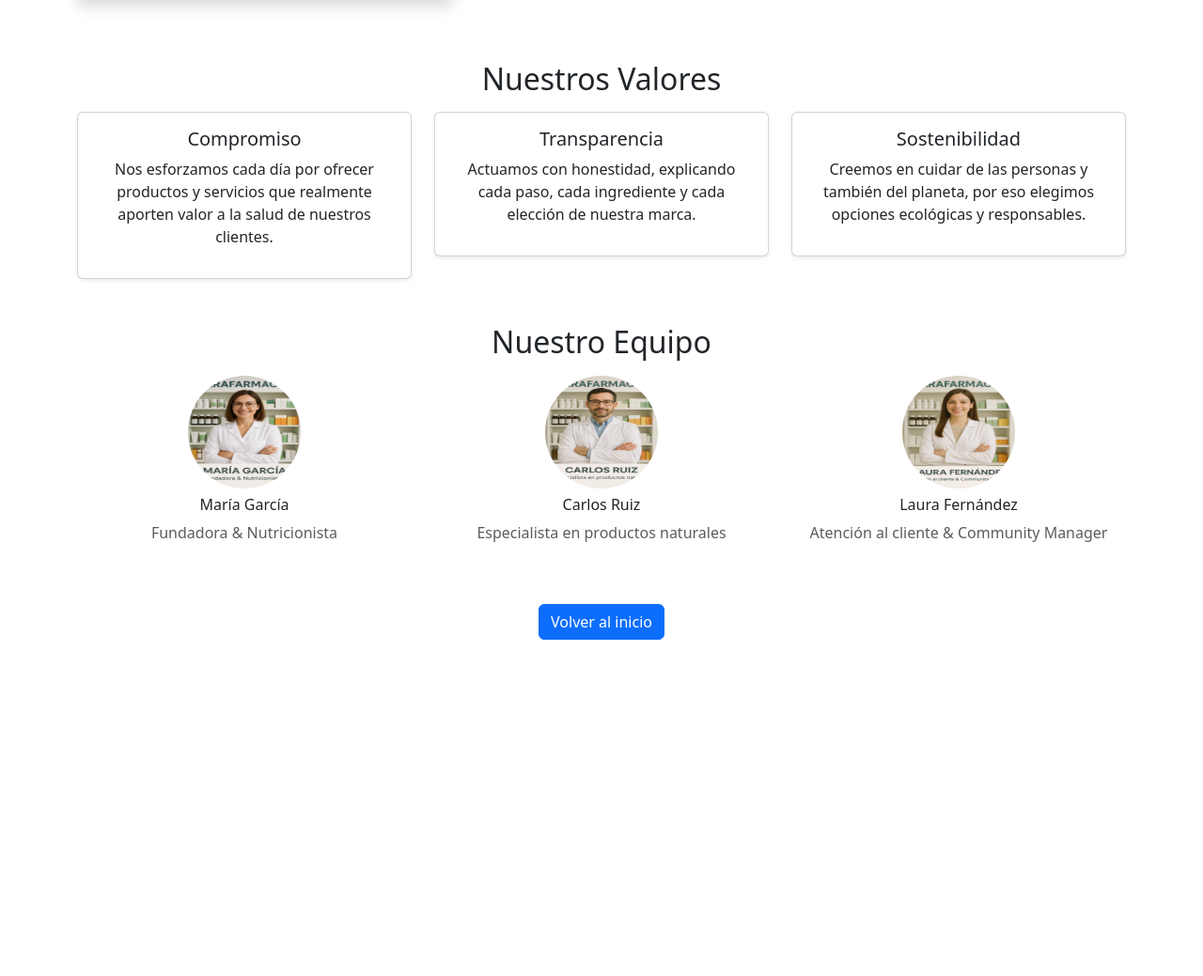
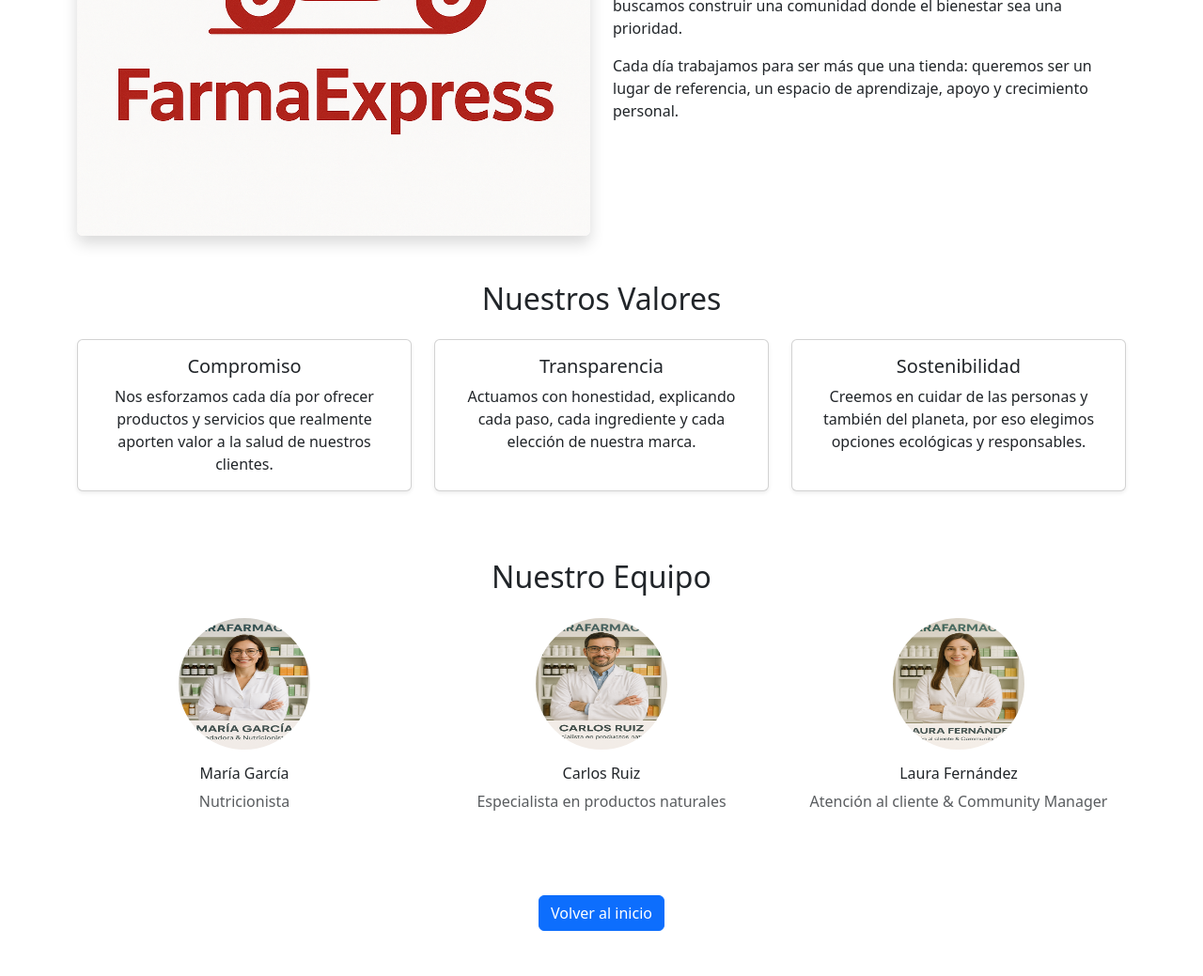
Before and after one commit to javier-hacking2004/JavierG-mez-ProyectoFinalFarmaExpress, a Spring Boot app: page /quienes-somos in a window 1280 px wide. Shown: the part 439-1478 px from the top of the page at 94% size. Before the commit the page ends 1120 px from the top, so only its background shows below. Run offline with Spring Boot 4, Linux system fonts and the light colour scheme.

```diff
--- a/src/main/resources/templates/quienes-somos.html
+++ b/src/main/resources/templates/quienes-somos.html
@@ -6,16 +6,16 @@
     <link href="https://cdn.jsdelivr.net/npm/bootstrap@5.3.3/dist/css/bootstrap.min.css" rel="stylesheet">
 </head>
 <body>
-<div class="container mt-5">
+<div class="container py-5">
 
-    <h1 class="mb-4 text-center">Quiénes Somos</h1>
+    <h1 class="text-center mb-5">Quiénes Somos</h1>
 
     <div class="row align-items-center mb-5">
-        <div class="col-md-6">
-            <img src="/images/equipo.jpg" alt="Nuestro equipo" class="img-fluid rounded shadow">
+        <div class="col-md-6 mb-4 mb-md-0">
+            <img th:src="@{/img/QuienesSomos.png}" alt="Nuestro equipo" class="img-fluid rounded shadow">
         </div>
         <div class="col-md-6">
-            <p class="lead">
+            <p class="fs-5">
                 Somos una empresa comprometida con el bienestar integral de las personas. Nuestro propósito es ayudar a mejorar la calidad de vida a través de productos naturales, saludables y de confianza.
             </p>
             <p>
@@ -27,48 +27,48 @@
         </div>
     </div>
 
-    <h2 class="mb-3 text-center">Nuestros Valores</h2>
+    <h2 class="text-center mb-4">Nuestros Valores</h2>
     <div class="row text-center mb-5">
-        <div class="col-md-4">
-            <div class="card p-3 shadow-sm">
-                <h5>Compromiso</h5>
-                <p>Nos esforzamos cada día por ofrecer productos y servicios que realmente aporten valor a la salud de nuestros clientes.</p>
+        <div class="col-md-4 mb-4">
+            <div class="card h-100 p-3 shadow-sm">
+                <h5 class="card-title">Compromiso</h5>
+                <p class="card-text">Nos esforzamos cada día por ofrecer productos y servicios que realmente aporten valor a la salud de nuestros clientes.</p>
             </div>
         </div>
-        <div class="col-md-4">
-            <div class="card p-3 shadow-sm">
-                <h5>Transparencia</h5>
-                <p>Actuamos con honestidad, explicando cada paso, cada ingrediente y cada elección de nuestra marca.</p>
+        <div class="col-md-4 mb-4">
+            <div class="card h-100 p-3 shadow-sm">
+                <h5 class="card-title">Transparencia</h5>
+                <p class="card-text">Actuamos con honestidad, explicando cada paso, cada ingrediente y cada elección de nuestra marca.</p>
             </div>
         </div>
-        <div class="col-md-4">
-            <div class="card p-3 shadow-sm">
-                <h5>Sostenibilidad</h5>
-                <p>Creemos en cuidar de las personas y también del planeta, por eso elegimos opciones ecológicas y responsables.</p>
+        <div class="col-md-4 mb-4">
+            <div class="card h-100 p-3 shadow-sm">
+                <h5 class="card-title">Sostenibilidad</h5>
+                <p class="card-text">Creemos en cuidar de las personas y también del planeta, por eso elegimos opciones ecológicas y responsables.</p>
             </div>
         </div>
     </div>
 
-    <h2 class="mb-3 text-center">Nuestro Equipo</h2>
-    <div class="row text-center">
-        <div class="col-md-4">
-            <img th:src="@{/img/Nutricionista.png}" class="rounded-circle mb-2" width="120" height="120" alt="María García">
+    <h2 class="text-center mb-4">Nuestro Equipo</h2>
+    <div class="row text-center mb-5">
+        <div class="col-md-4 mb-4">
+            <img th:src="@{/img/Nutricionista.png}" class="rounded-circle mb-3 img-fluid" style="width: 140px; height: 140px;" alt="María García">
             <h6>María García</h6>
-            <p class="text-muted">Fundadora & Nutricionista</p>
+            <p class="text-muted">Nutricionista</p>
         </div>
-        <div class="col-md-4">
-            <img th:src="@{/img/productosnaturales.png}" class="rounded-circle mb-2" width="120" height="120" alt="Carlos Ruiz">
+        <div class="col-md-4 mb-4">
+            <img th:src="@{/img/productosnaturales.png}" class="rounded-circle mb-3 img-fluid" style="width: 140px; height: 140px;" alt="Carlos Ruiz">
             <h6>Carlos Ruiz</h6>
             <p class="text-muted">Especialista en productos naturales</p>
         </div>
-        <div class="col-md-4">
-            <img th:src="@{/img/AtencionCliente.png}" class="rounded-circle mb-2" width="120" height="120" alt="Laura Fernández">
+        <div class="col-md-4 mb-4">
+            <img th:src="@{/img/AtencionCliente.png}" class="rounded-circle mb-3 img-fluid" style="width: 140px; height: 140px;" alt="Laura Fernández">
             <h6>Laura Fernández</h6>
             <p class="text-muted">Atención al cliente & Community Manager</p>
         </div>
     </div>
 
-    <div class="text-center mt-5">
+    <div class="text-center">
         <a href="/" class="btn btn-primary">Volver al inicio</a>
     </div>
 
```
Also changed, not shown: src/main/java/com/salesianostriana/dam/JavierGomezProyectoFinal/Controller/CategoriaController.java (+13 -1 lines), src/main/resources/templates/FormularioNuevaCategoria.html (added, +25 -0 lines), src/main/resources/templates/PaginaPrincipal.html (+19 -3 lines), src/main/resources/templates/ProductosCorporales.html (+21 -2 lines), src/main/resources/templates/ProductosFaciales.html (+22 -3 lines), src/main/resources/templates/ProductosHigieneDental.html (+25 -5 lines), src/main/resources/templates/ProductosSolar.html (+25 -5 lines), src/main/resources/templates/listado-categorias.html (added, +29 -0 lines), src/main/resources/static/img/QuienesSomos.png (added), 1 other file.
